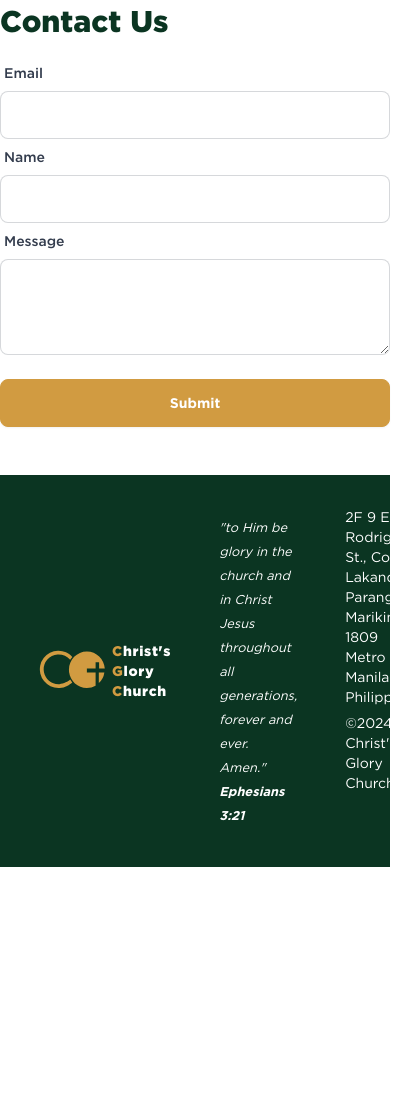
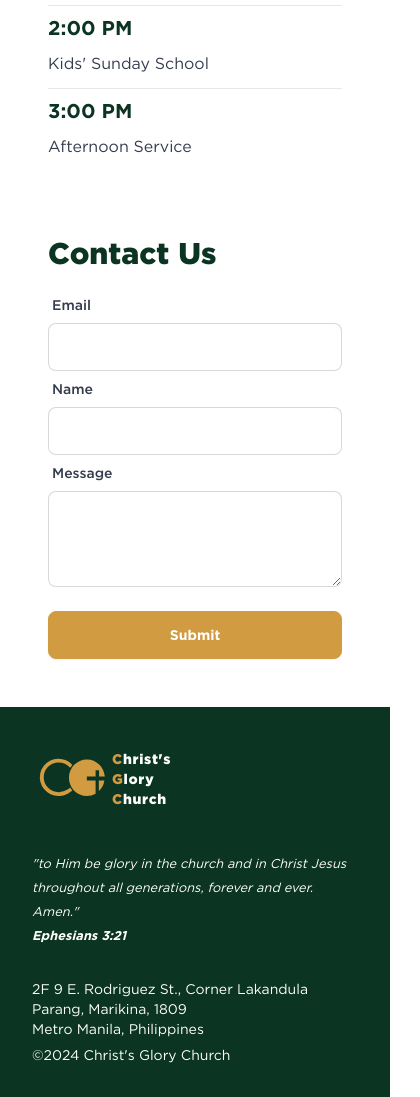
Before and after one commit to esfox/cgc-web, an Astro site: page / in a window 390 px wide. Shown: the part 1360-2457 px from the top of the page, 420 px wide, since content can reach past the window. Before the commit the page ends 2227 px from the top, so only its background shows below. Built offline with nearby package versions, Linux system fonts and the light colour scheme; Astro itself is replaced by a stand-in of ours.

Commit message:
Fix responsiveness

```diff
--- a/src/pages/index.astro
+++ b/src/pages/index.astro
@@ -15,7 +15,7 @@ const currentYear = new Date().getFullYear();
     <!-- </nav> -->
   </header>
 
-  <main class="max-w-2xl mx-auto">
+  <main class="max-w-2xl mx-auto px-12 md:px-0">
     <section>
       <h1 class="text-3xl font-extrabold py-4">Welcome to Our Church</h1>
       {/* cSpell:disable */}
@@ -80,7 +80,10 @@ const currentYear = new Date().getFullYear();
       </form>
     </section>
   </main>
-  <footer class="bg-secondary grid grid-cols-[auto_1fr_auto] gap-12 text-white p-8 mt-12">
+
+  <footer
+    class="bg-secondary grid text-white gap-6 p-8 mt-12 md:grid-cols-[auto_1fr_auto] md:gap-12"
+  >
     <Logo size="small" isWhiteText />
     <em class="py-2">
       <small>
```
